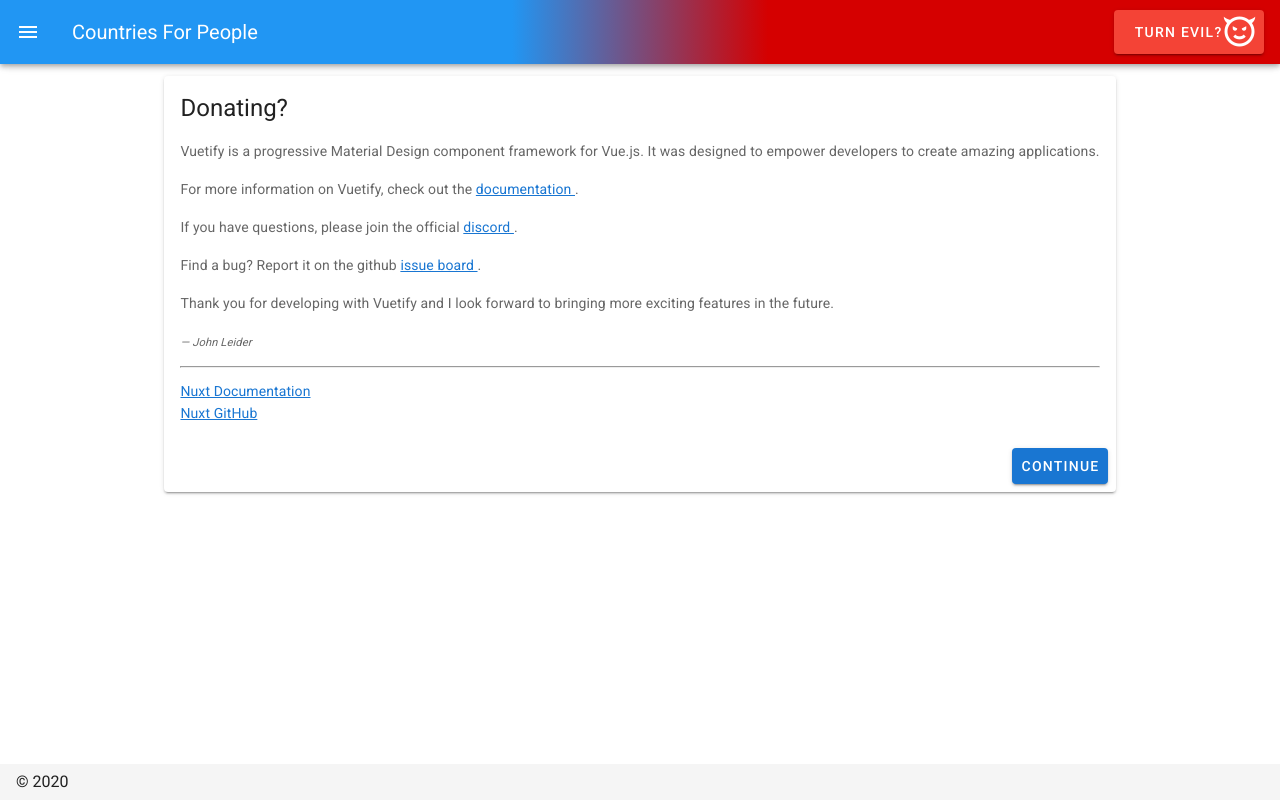
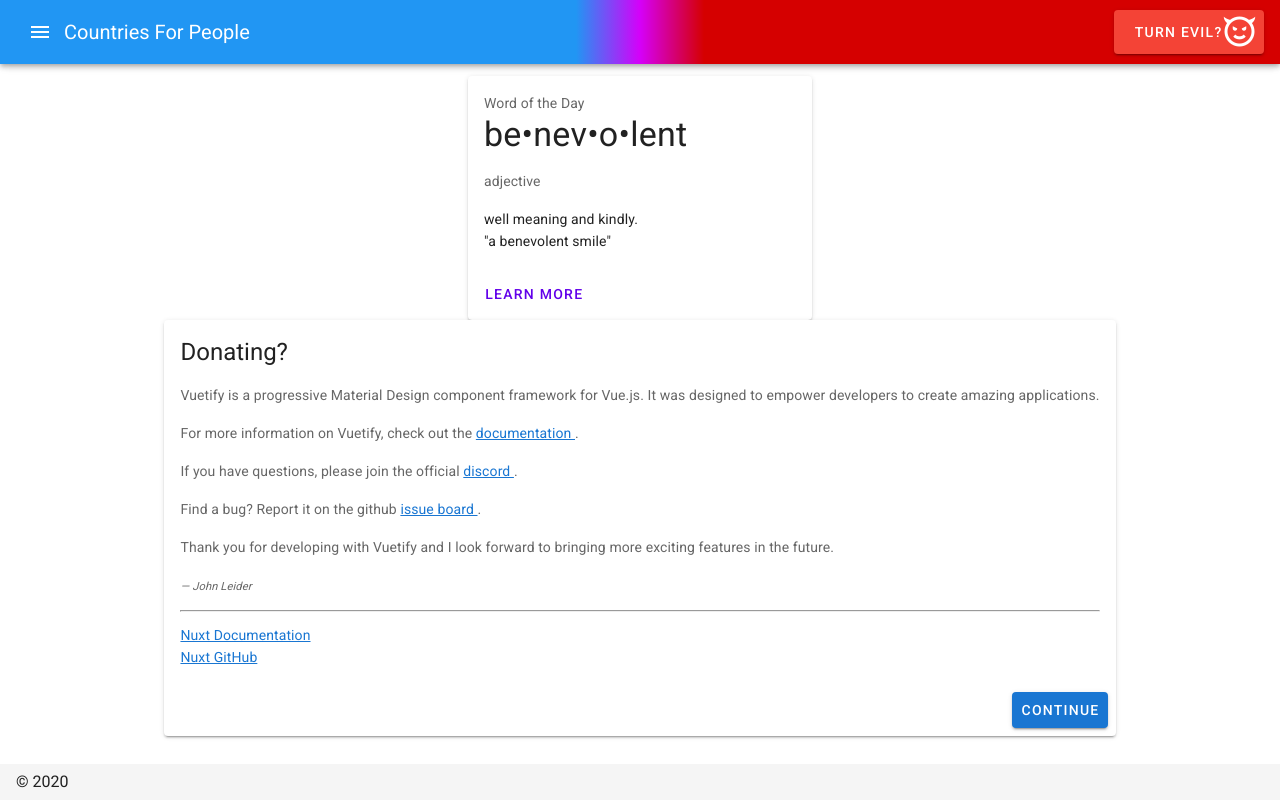
Before and after one commit to Githubpoozas/countries-for-villains, a Nuxt app: page /good in a window 1280 px wide. Built offline with nearby package versions, Linux system fonts and the light colour scheme.

Commit message:
make two gauge instead

```diff
--- a/components/Navigation.vue
+++ b/components/Navigation.vue
@@ -1,9 +1,12 @@
 <template>
   <div class="navigation">
-    <v-app-bar fixed app dark :style="navColor()">
+    <!-- <v-app-bar fixed app dark :style="navColor()" class="navbar"> -->
+    <v-app-bar fixed app dark class="purple accent-3">
+      <div class="gauge-good" :style="gaugeGood"></div>
+      <div class="gauge-bad" :style="gaugeBad"></div>
       <v-app-bar-nav-icon @click.stop="drawer = !drawer" />
 
-      <v-toolbar-title v-text="navTitle" />
+      <v-toolbar-title v-text="navTitle" class="nav-title" />
       <v-spacer></v-spacer>
 
       <v-btn
@@ -74,6 +77,8 @@
       goodPoint: 1,
       evilPoint: 1,
       credit: 10000,
+      gaugeGood: "width:50%",
+      gaugeBad: "width:50%",
       items: [
         {
           icon: "mdi-home",
@@ -117,18 +122,15 @@
       if (this.isEvil) return this.$router.push("/evil");
       return this.$router.push("/good");
     },
-    navColor() {
-      if (this.goodPoint === 0 || this.evilPoint === 0) return false;
-
+    gaugeWidth() {
+      if (this.goodPoint <= 0 || this.evilPoint <= 0) {
+        this.gaugeGood = "width: 50%";
+        this.gaugeBad = "width: 50%";
+      }
       let totalPoint = this.goodPoint + this.evilPoint;
       let goodPercent = Math.floor((this.goodPoint / totalPoint) * 100);
-      return (
-        "background: linear-gradient(90deg, rgba(33,150,243,1) " +
-        (goodPercent - 10) +
-        "%, rgba(213,0,0,1) " +
-        (goodPercent + 10) +
-        "%)"
-      );
+      this.gaugeGood = "width:" + goodPercent + "%";
+      this.gaugeBad = "width:" + (100 - goodPercent) + "%";
     }
   },
   watch: {
@@ -136,10 +138,10 @@
       this.isEvil ? this.goDark() : this.goLight();
     },
     goodPoint() {
-      this.navColor();
+      this.gaugeWidth();
     },
     evilPoint() {
-      this.navColor();
+      this.gaugeWidth();
     }
   },
   computed: {
@@ -182,4 +184,23 @@
 .credit-box .credit-text:not(:last-child) {
   margin-bottom: 5px;
 }
+.gauge-good {
+  background-image: linear-gradient(to right, #2196f3 90%, rgba(0, 0, 0, 0));
+  position: absolute;
+  height: 100%;
+  left: 0;
+  top: 0;
+  transition: width 1s;
+}
+.gauge-bad {
+  background-image: linear-gradient(to right, rgba(0, 0, 0, 0), #d50000 10%);
+  position: absolute;
+  height: 100%;
+  right: 0;
+  top: 0;
+  transition: width 1s;
+}
+.nav-title {
+  z-index: 10;
+}
 </style>
--- /dev/null
+++ b/components/Status.vue
@@ -0,0 +1,24 @@
+<template>
+  <v-card class="mx-auto" max-width="344">
+    <v-card-text>
+      <div>Word of the Day</div>
+      <p class="display-1 text--primary">
+        be•nev•o•lent
+      </p>
+      <p>adjective</p>
+      <div class="text--primary">
+        well meaning and kindly.<br />
+        "a benevolent smile"
+      </div>
+    </v-card-text>
+    <v-card-actions>
+      <v-btn text color="deep-purple accent-4">
+        Learn More
+      </v-btn>
+    </v-card-actions>
+  </v-card>
+</template>
+
+<style>
+
+</style>
--- /dev/null
+++ b/layouts/withStatus.vue
@@ -0,0 +1,36 @@
+<template>
+  <v-app dark>
+    <Navigation />
+    <v-main>
+      <v-container>
+        <Status />
+        <nuxt />
+      </v-container>
+    </v-main>
+    <Footer />
+  </v-app>
+</template>
+
+<script>
+import Navigation from "~/components/Navigation";
+import Footer from "~/components/Footer";
+import Status from "~/components/Status";
+
+export default {
+  components: {
+    Navigation,
+    Footer,
+    Status
+  }
+};
+</script>
+
+<style>
+html {
+  overflow-y: auto;
+}
+.v-main {
+  max-width: 1200px;
+  margin: 0 auto;
+}
+</style>
--- a/pages/good/index.vue
+++ b/pages/good/index.vue
@@ -80,6 +80,7 @@
 
 <script>
 export default {
+  layout: "withStatus",
   data() {
     return {};
   },
--- a/pages/index.vue
+++ b/pages/index.vue
@@ -5,13 +5,21 @@
     </v-row>
     <v-row>
       <v-col class="mb-6">
-        <div class="rounded-lg" @click="goGood">
-          <img :src="require('@/assets/images/heaven.jpg')" class="card-img" />
+        <div class="rounded-lg path-box" @click="goGood">
+          <img
+            :src="require('@/assets/images/heaven.jpg')"
+            class="path-img good-path"
+            id="path-good-img"
+          />
         </div>
       </v-col>
       <v-col class="mb-6">
-        <div class="rounded-lg" @click="turnEvil">
-          <img :src="require('@/assets/images/hell.jpg')" class="card-img" />
+        <div class="rounded-lg path-box" @click="turnEvil">
+          <img
+            :src="require('@/assets/images/hell.jpg')"
+            class="path-img bad-path"
+            id="path-bad-img"
+          />
         </div>
       </v-col>
     </v-row>
@@ -45,8 +53,29 @@
 .rounded-lg {
   cursor: pointer;
 }
-.card-img {
+
+.path-img {
   width: 100%;
   border-radius: 5%;
+  transition: transform 0.3s, border 0.5s;
+  /* border: solid 0px #000; */
+}
+.good-path {
+  border: solid 0px #2196f3;
+}
+.bad-path {
+  border: solid 0px #d50000;
+}
+.path-img:hover {
+  border: solid 10px transparent;
+  transform: translateY(-3%) scale(1.1, 1.1);
+}
+.path-box {
+  /* transition: all 0.3s; */
+  /* border: solid 0px #000; */
+}
+.path-box:hover {
+  /* border: solid 5px #000; */
+  /* transform: translateY(-3%) scale(1.1, 1.1); */
 }
 </style>
```
Also changed, not shown: assets/README.md (deleted), layouts/README.md (deleted), pages/README.md (deleted).
